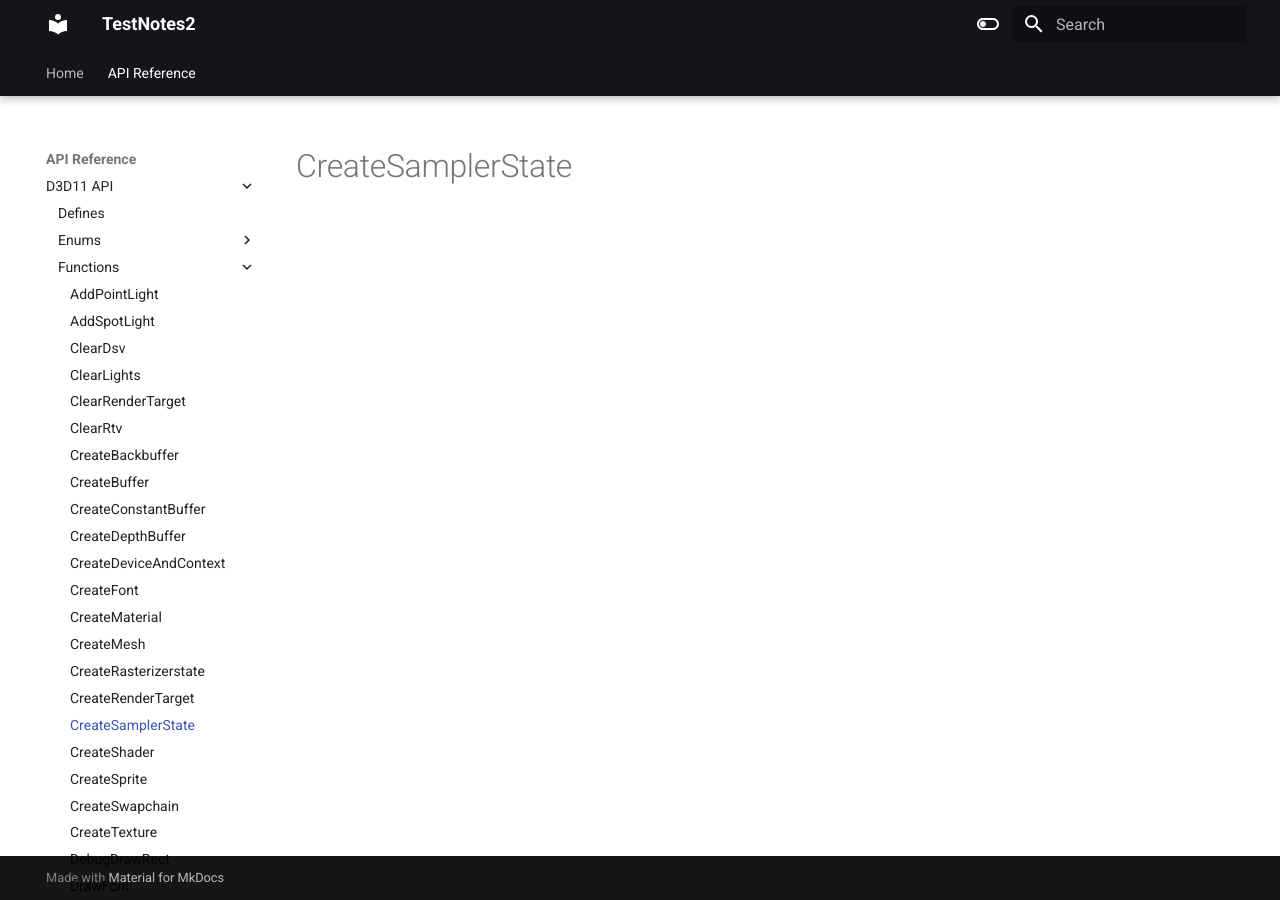
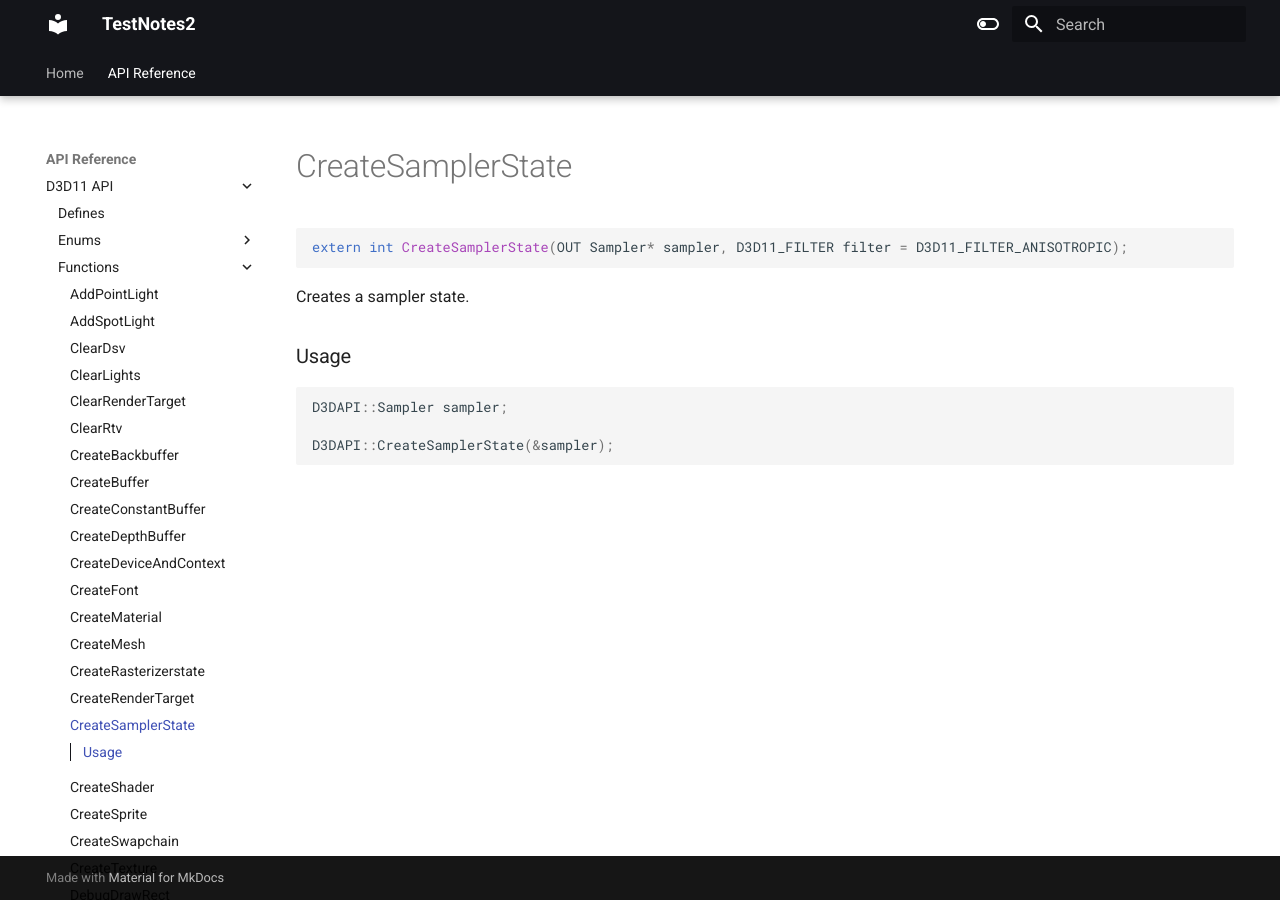
Before and after one commit to erichederstedt/TempEngineDocs, an MkDocs documentation site: the page built from docs/API Reference/D3D11 API/Functions/CreateSamplerState.md, in a window 1280 px wide. Built offline with MkDocs 1.6.1 and Material for MkDocs 9.7.7, drawn with Linux system fonts in a browser that asks for light colours.

Commit message:
PUSH NOTE : CreateSamplerState.md

````diff
--- a/docs/API Reference/D3D11 API/Functions/CreateSamplerState.md
+++ b/docs/API Reference/D3D11 API/Functions/CreateSamplerState.md
@@ -1 +1,15 @@
 # CreateSamplerState
+
+```c++
+extern int CreateSamplerState(OUT Sampler* sampler, D3D11_FILTER filter = D3D11_FILTER_ANISOTROPIC);
+```
+
+Creates a sampler state.
+
+
+### Usage
+```c++
+D3DAPI::Sampler sampler;
+
+D3DAPI::CreateSamplerState(&sampler);
+```
````
